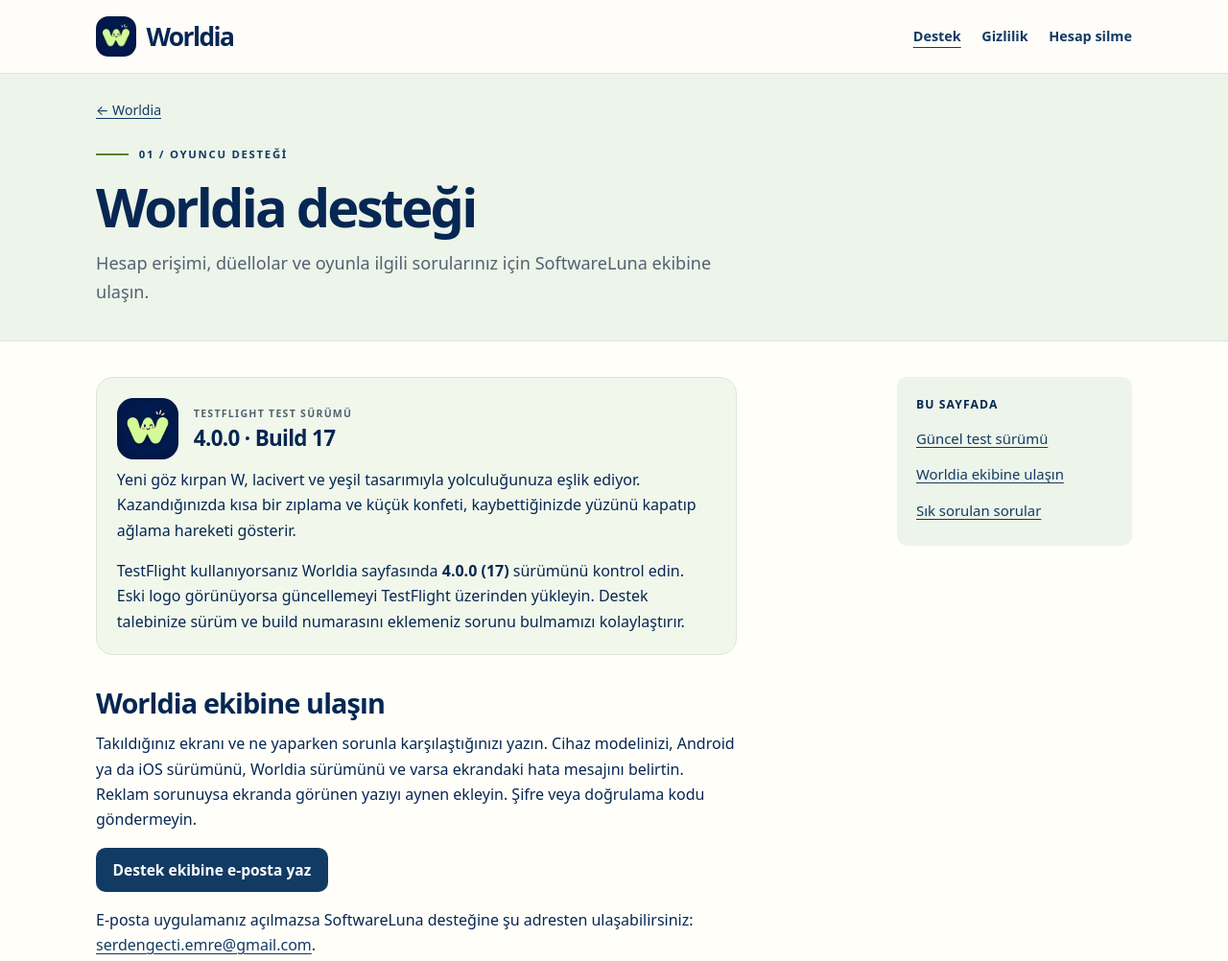
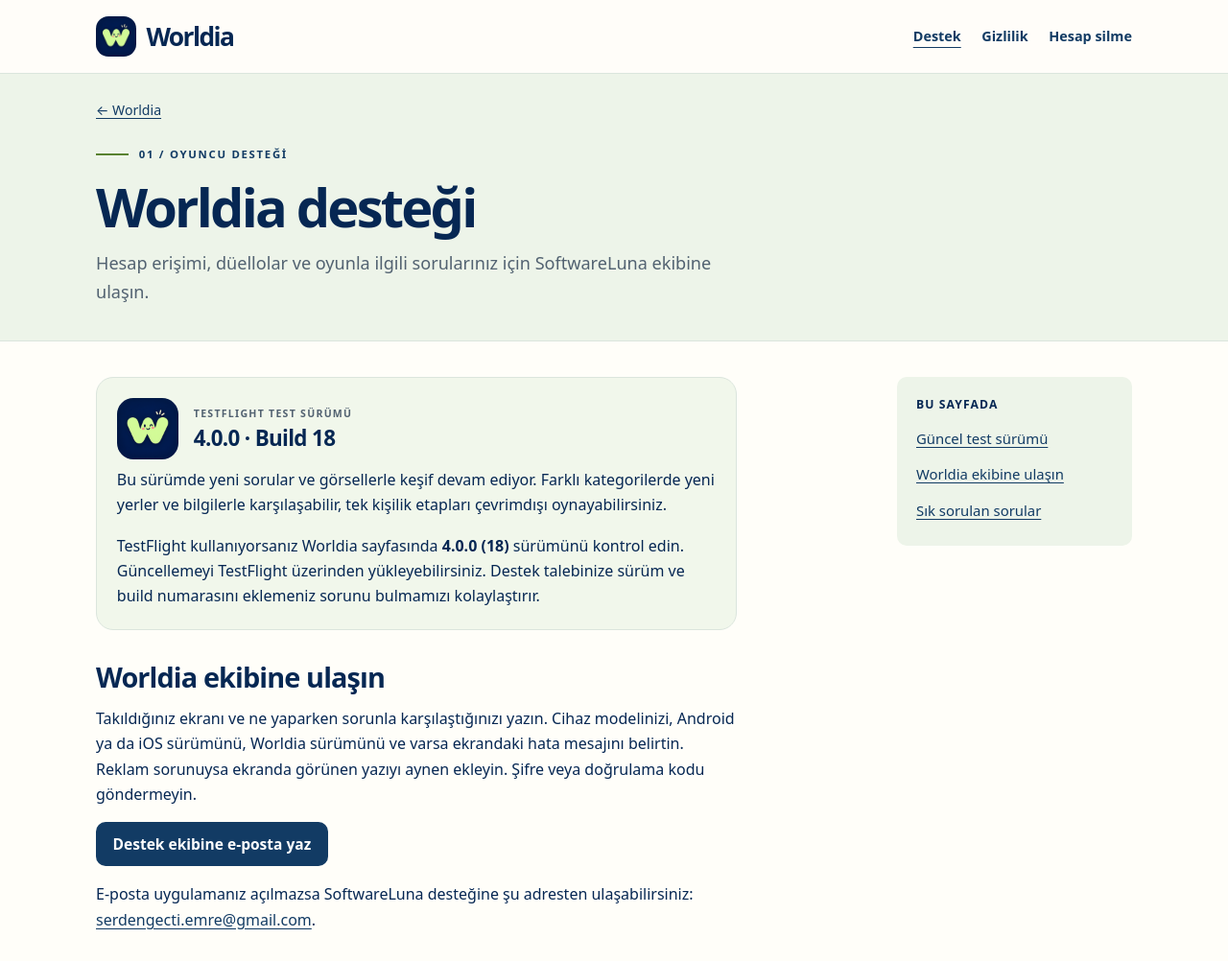
Before and after one commit to SoftwareLuna/softwareluna.github.io, a plain HTML site: page worldia/support/index.html in a window 1280 px wide. Shown: the top 1002 px of the page at 96% size. Drawn offline with Linux system fonts and the light colour scheme.

Commit message:
Refresh Worldia support for build 18 without question counts

```diff
--- a/worldia/support/index.html
+++ b/worldia/support/index.html
@@ -3,9 +3,9 @@
 <title>Worldia desteği · SoftwareLuna</title><meta name="description" content="Hesap erişimi, düellolar ve oyunla ilgili sorularınız için SoftwareLuna ekibine ulaşın."><link rel="canonical" href="https://softwareluna.github.io/worldia/support/"><link rel="icon" type="image/png" href="../assets/worldia.png?v=17"><link rel="stylesheet" href="../assets/guide.css"><link rel="stylesheet" href="../assets/worldia.css?v=17"></head>
 <body class="worldia-site"><a class="skip" href="#icerik">İçeriğe geç</a><header class="mast"><div class="wrap"><a class="brand" href="../"><img src="../assets/worldia.png?v=17" width="37" height="37" alt="">Worldia</a><nav aria-label="Ana menü"><a href="../support/" aria-current="page">Destek</a><a href="../privacy/">Gizlilik</a><a href="../delete-account/">Hesap silme</a></nav></div></header>
 <main id="icerik"><header class="pagehead"><div class="wrap"><a class="crumb" href="../">← Worldia</a><p class="eyebrow">01 / OYUNCU DESTEĞİ</p><h1>Worldia desteği</h1><p class="intro">Hesap erişimi, düellolar ve oyunla ilgili sorularınız için SoftwareLuna ekibine ulaşın.</p></div></header><div class="wrap layout"><article class="copy" aria-label="Worldia desteği"><section class="release-note" aria-labelledby="guncel-surum">
-  <div class="release-heading"><img src="../assets/worldia.png?v=17" width="64" height="64" alt="Yeni lacivert ve yeşil Worldia logosu"><div><p class="release-label">TESTFLIGHT TEST SÜRÜMÜ</p><h2 id="guncel-surum">4.0.0 · Build 17</h2></div></div>
-  <p>Yeni göz kırpan W, lacivert ve yeşil tasarımıyla yolculuğunuza eşlik ediyor. Kazandığınızda kısa bir zıplama ve küçük konfeti, kaybettiğinizde yüzünü kapatıp ağlama hareketi gösterir.</p>
-  <p>TestFlight kullanıyorsanız Worldia sayfasında <strong>4.0.0 (17)</strong> sürümünü kontrol edin. Eski logo görünüyorsa güncellemeyi TestFlight üzerinden yükleyin. Destek talebinize sürüm ve build numarasını eklemeniz sorunu bulmamızı kolaylaştırır.</p>
+  <div class="release-heading"><img src="../assets/worldia.png?v=17" width="64" height="64" alt="Yeni lacivert ve yeşil Worldia logosu"><div><p class="release-label">TESTFLIGHT TEST SÜRÜMÜ</p><h2 id="guncel-surum">4.0.0 · Build 18</h2></div></div>
+  <p>Bu sürümde yeni sorular ve görsellerle keşif devam ediyor. Farklı kategorilerde yeni yerler ve bilgilerle karşılaşabilir, tek kişilik etapları çevrimdışı oynayabilirsiniz.</p>
+  <p>TestFlight kullanıyorsanız Worldia sayfasında <strong>4.0.0 (18)</strong> sürümünü kontrol edin. Güncellemeyi TestFlight üzerinden yükleyebilirsiniz. Destek talebinize sürüm ve build numarasını eklemeniz sorunu bulmamızı kolaylaştırır.</p>
 </section><section aria-labelledby="destek-iletisim">
   <h2 id="destek-iletisim">Worldia ekibine ulaşın</h2>
   <p>Takıldığınız ekranı ve ne yaparken sorunla karşılaştığınızı yazın. Cihaz modelinizi, Android ya da iOS sürümünü, Worldia sürümünü ve varsa ekrandaki hata mesajını belirtin. Reklam sorunuysa ekranda görünen yazıyı aynen ekleyin. Şifre veya doğrulama kodu göndermeyin.</p>
```
Also changed, not shown: worldia/index.html (+1 -1 lines).
